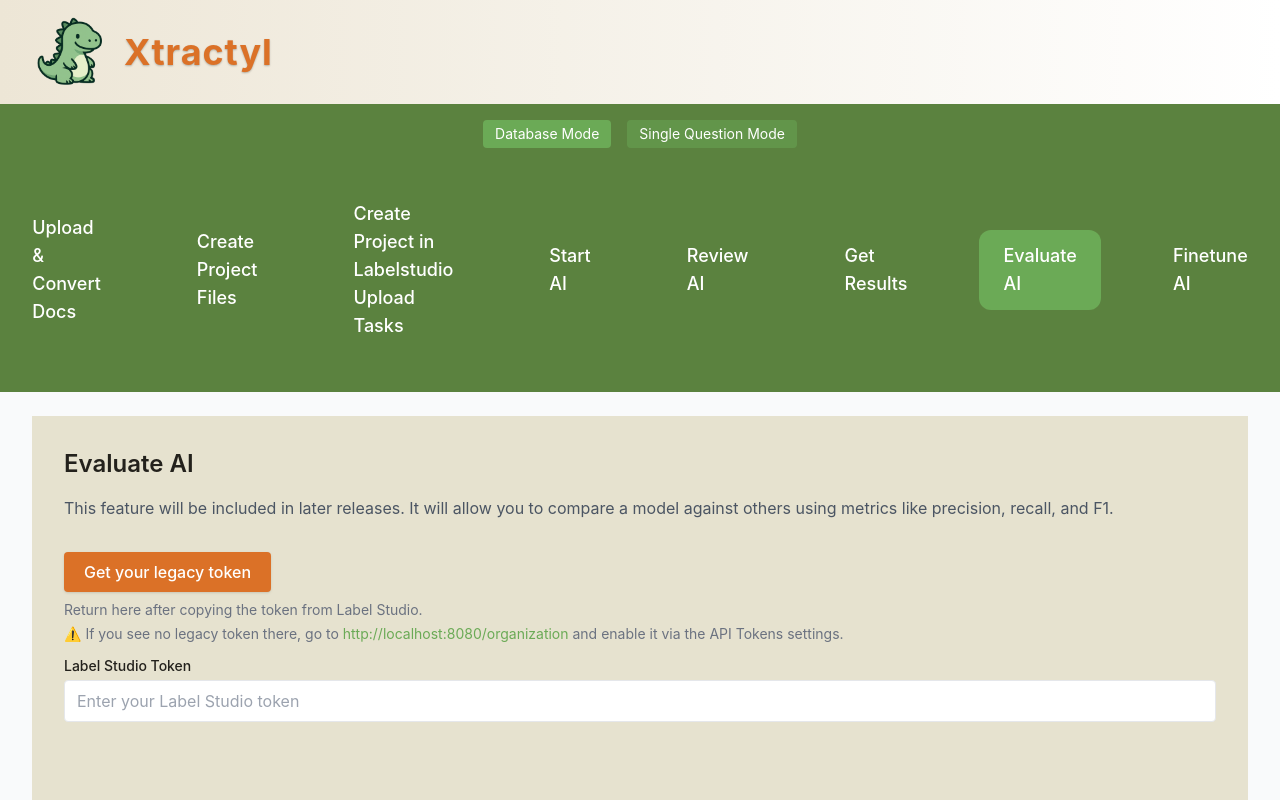
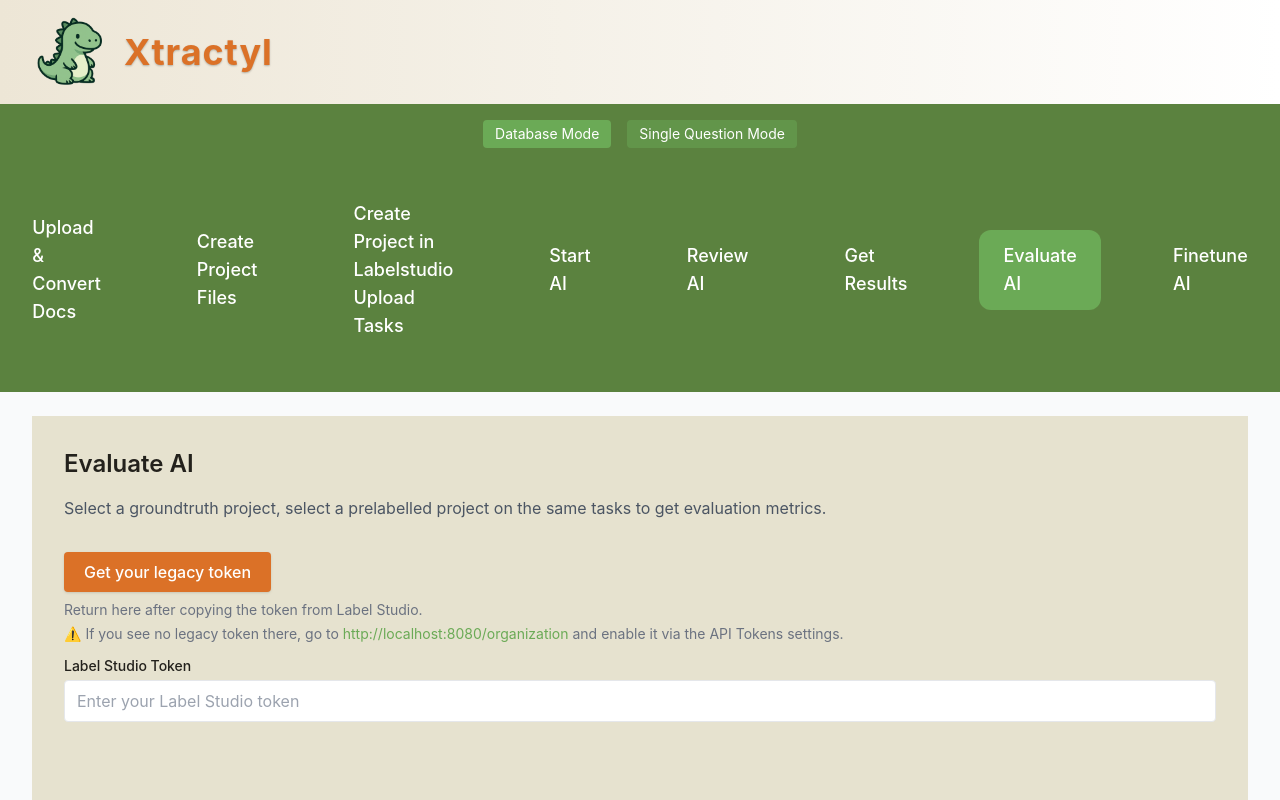
Before and after one commit to Xtractyl/Xtractyl, a React (Vite) app in the folder frontend/: page /evaluate in a window 1280 px wide. Shown: the top 800 px of the page. Built offline with nearby package versions, Linux system fonts and the light colour scheme.

Commit message:
XC-77: Update instructions

```diff
--- a/frontend/src/components/EvaluateAIPage/EvaluateAICard.jsx
+++ b/frontend/src/components/EvaluateAIPage/EvaluateAICard.jsx
@@ -36,9 +36,7 @@ export default function EvaluateAICard({ apiToken }) {
       <h1 className="text-2xl font-semibold mb-4">Evaluate AI</h1>
 
       <p className="text-gray-600">
-        This feature will be included in later releases. It will allow you
-        to compare a model against others using metrics like precision,
-        recall, and F1.
+        Select a groundtruth project, select a prelabelled project on the same tasks to get evaluation metrics.
       </p>
 
       {/* === TOKEN SECTION (same logic as your other page) === */}
@@ -91,7 +89,7 @@ export default function EvaluateAICard({ apiToken }) {
       {/* === PROJECT SELECTION === */}
       {localToken && (
         <div className="mt-8">
-          <h2 className="text-xl font-semibold mb-2">Select a project</h2>
+          <h2 className="text-sm font-medium mb-1">Select a groundtruth project</h2>
 
           {loading && <p className="text-sm">Loading projects…</p>}
 
```
